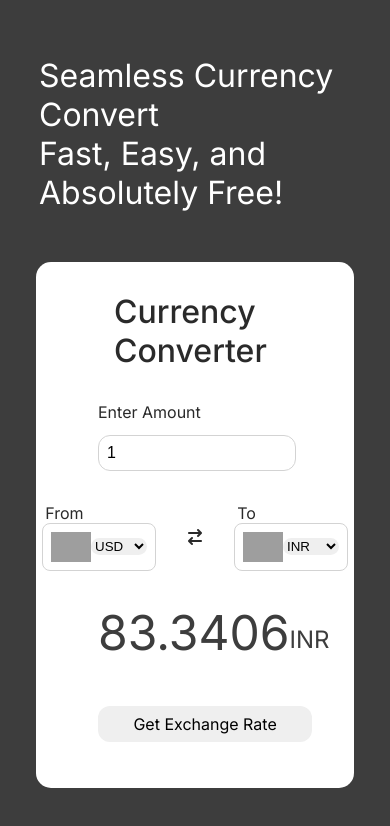
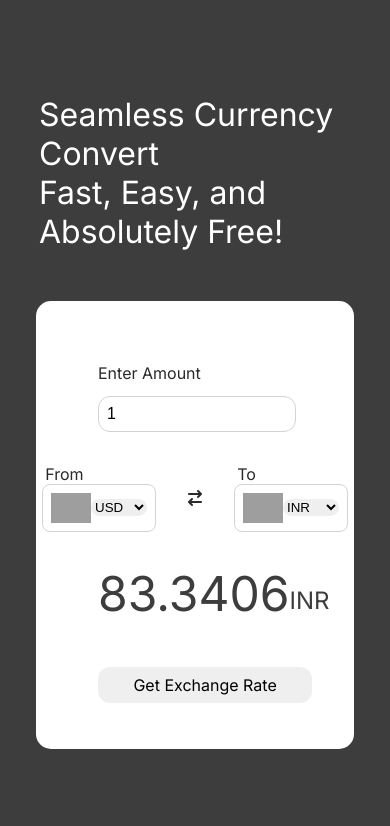
Before and after one commit to Vijay-2005/CurrencyConverter, a plain HTML site: page index.html in a window 390 px wide. Drawn offline with Linux system fonts and the light colour scheme; grey boxes are pictures that could not be loaded; a script that the page names is missing.

Commit message:
final fix

```diff
--- a/index.html
+++ b/index.html
@@ -19,7 +19,7 @@
             Seamless Currency Convert <br> Fast, Easy, and Absolutely Free!
         </div>
         <div class="container">
-            <h1>Currency Converter</h1>
+
             <form >
                 <div class="amount">
                     <p>Enter Amount </p>
--- a/style.css
+++ b/style.css
@@ -13,8 +13,7 @@ body{
 }
 
 .container{
-    /* box-shadow: 0 10px 20px 0 #b3bbc673; */
-    /* border-color: aqua; */
+
     border-width: 10px;
     border-radius: 15px;
     overflow: hidden;
@@ -22,7 +21,7 @@ body{
     padding: 30px;
     margin-top: 50px;
     background-color: white;
-    /* width: 60%; */
+
 }
 
 form{
@@ -65,7 +64,7 @@ form input{
     justify-content: center;
     display: flex;
     width: 6rem;
-    /* background-color: lightgrey; */
+
     border-width: 1px;
     border : 1px solid lightgray;
     border-radius: 0.5rem;
@@ -97,7 +96,7 @@ padding-left: 0.5;
     padding: 0 2.9rem 0 2rem;
 }
 #exchange{
-    /* border : 1px solid lightgray;     */
+
     font-size: 1rem;
     height: 1.5 rem;
     padding: 0.5rem;
@@ -111,17 +110,7 @@ padding-left: 0.5;
 #exchange:hover {
     background-color:#575757;
 }
-h1{
-    align-items: center;
-    justify-content: center;
-    display: flex;
-    font-family: "Inter", sans-serif;
-    font-optical-sizing: auto;
-    font-weight:500 ;
-    font-style: normal;
-    font-variation-settings:
-      "slnt" 0;
-}
+
 
 .bigContainer{
     display: flex;
@@ -149,11 +138,5 @@ color: white;
     .container{
         width: 60%;
     }
-    h1{
-        display: flex;
-        align-items: center;
-        justify-content: center;
-        width: 60%;
-        padding-left: 3rem;
-    }
+
 }
```
Also changed, not shown: currency.js (added).
